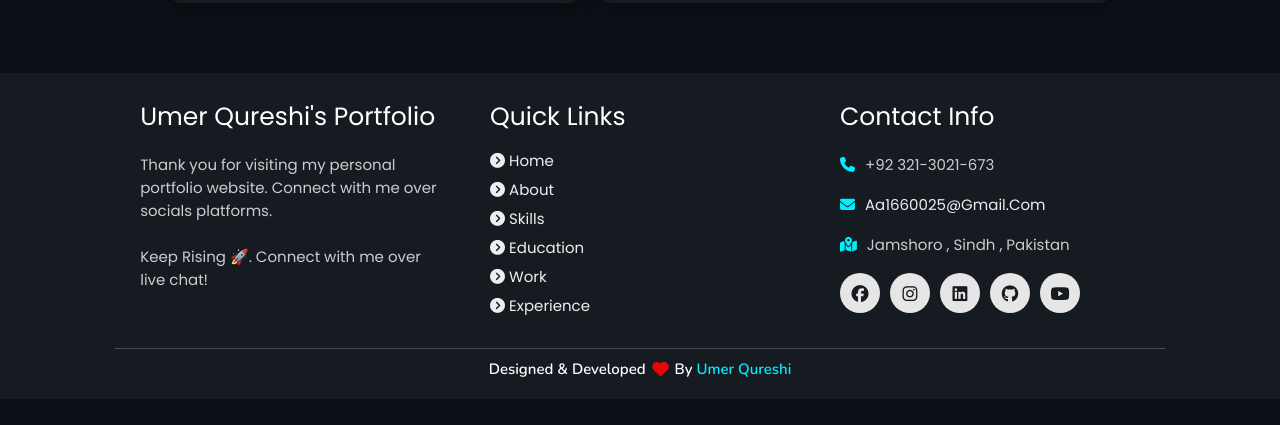
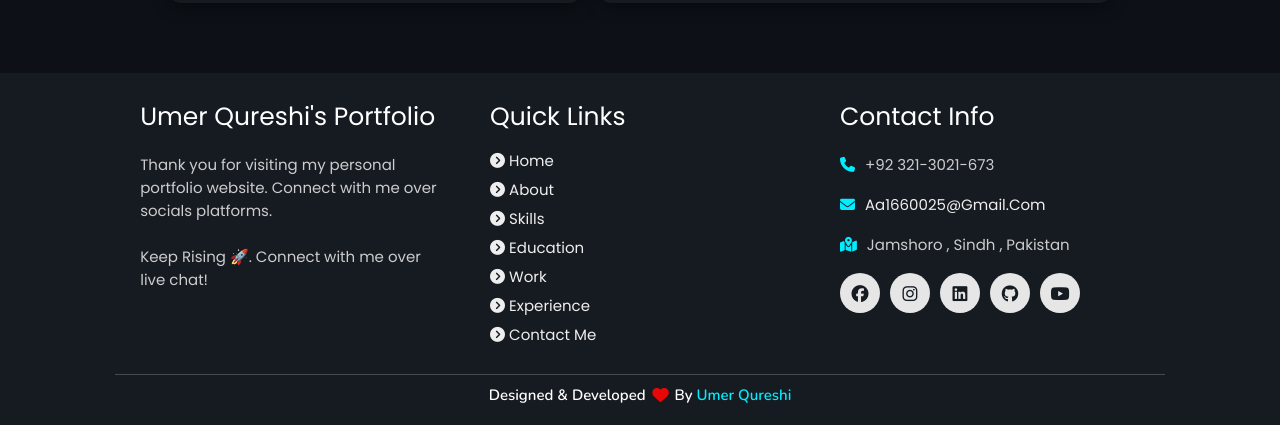
Before and after one commit to umerqureshi409/Portfolio, a plain HTML site: page index.html in a window 1280 px wide. Shown: the part 5173-5598 px from the top of the page. Before the commit the page ends 5572 px from the top, so only its background shows below. Drawn offline with nearby package versions, Linux system fonts and the light colour scheme; no server answers; animation ran at ten frames a second.

Commit message:
Update index.html

```diff
--- a/index.html
+++ b/index.html
@@ -544,6 +544,7 @@
           <a href="#education"><i class="fas fa-chevron-circle-right"></i> Education</a>
           <a href="#work"><i class="fas fa-chevron-circle-right"></i> Work</a>
           <a href="#experience"><i class="fas fa-chevron-circle-right"></i> Experience</a>
+          <a href="#form"><i class="fas fa-chevron-circle-right"></i> Contact Me</a>
       </div>
 
       <div class="box">
```
